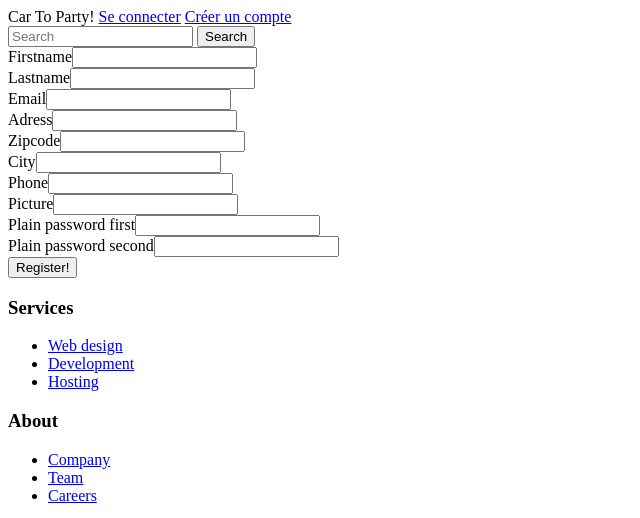
After one commit to krustea/cartoparty, a Symfony app: template templates/security/register.html.twig in a window 1280 px wide. The commit adds this page. Shown: the top 518 px of the page, without its empty margins (0-640 px from the left). Run offline with Twig, Linux system fonts and the light colour scheme; the template is opened without the code that fills it, so the values that code supplies are empty; form fields are guessed from the names that the template uses; some libraries are stand-ins or nearby versions.

Commit message:
mise a jour des controller et du login

```diff
--- a/templates/base.html.twig
+++ b/templates/base.html.twig
@@ -9,6 +9,22 @@
         {% block header %}
             <nav class="navbar navbar-light bg-light justify-content-between">
                 <a class="navbar-brand">Car To Party!</a>
+
+                {% if app.user %}
+                    <a class="p-2 text-dark" href="{{ path('user_show', {'id': app.user.id}) }}">profil</a>
+                    <span class="btn btn-outline-primary">{{ app.user.firstname }}</span>
+                {% else %}
+                    <a class="btn btn-outline-primary" href="{{ path('app_login') }}">Se connecter</a>
+                    <a class="btn btn-outline-primary" href="{{ path('user_registration') }}">
+                        <i class="fa fa-user-plus"></i>
+                        Créer un compte
+                    </a>
+                {% endif %}
+                {% if is_granted('ROLE_ADMIN') %}
+                    <a href="{{ path('admin') }}" class="btn btn-light">Administration</a>
+
+                {% endif %}
+
                 <form class="form-inline">
                     <input class="form-control mr-sm-2" type="search" placeholder="Search" aria-label="Search">
                     <button class="btn btn-outline-success my-2 my-sm-0" type="submit">Search</button>
--- /dev/null
+++ b/templates/security/register.html.twig
@@ -0,0 +1,19 @@
+{% extends "base.html.twig" %}
+
+{% block body %}
+
+{{ form_start(form) }}
+    {{ form_row(form.firstname) }}
+    {{ form_row(form.lastname) }}
+    {{ form_row(form.email) }}
+    {{ form_row(form.adress) }}
+    {{ form_row(form.zipcode) }}
+    {{ form_row(form.city) }}
+    {{ form_row(form.phone) }}
+    {{ form_row(form.picture) }}
+    {{ form_row(form.plainPassword.first) }}
+    {{ form_row(form.plainPassword.second) }}
+
+<button type="submit">Register!</button>
+{{ form_end(form) }}
+{% endblock %}
```
Also changed, not shown: src/Controller/SecurityController.php (+39 -0 lines), src/Form/UserType.php (+7 -1 lines).
